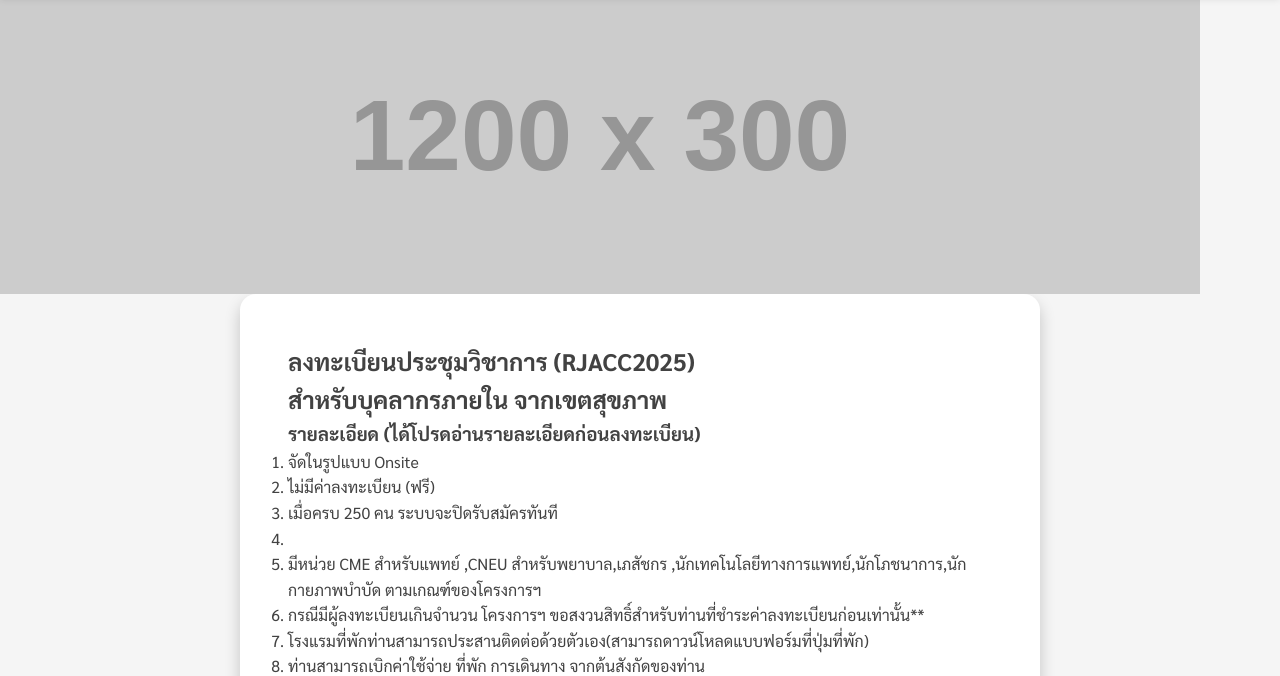
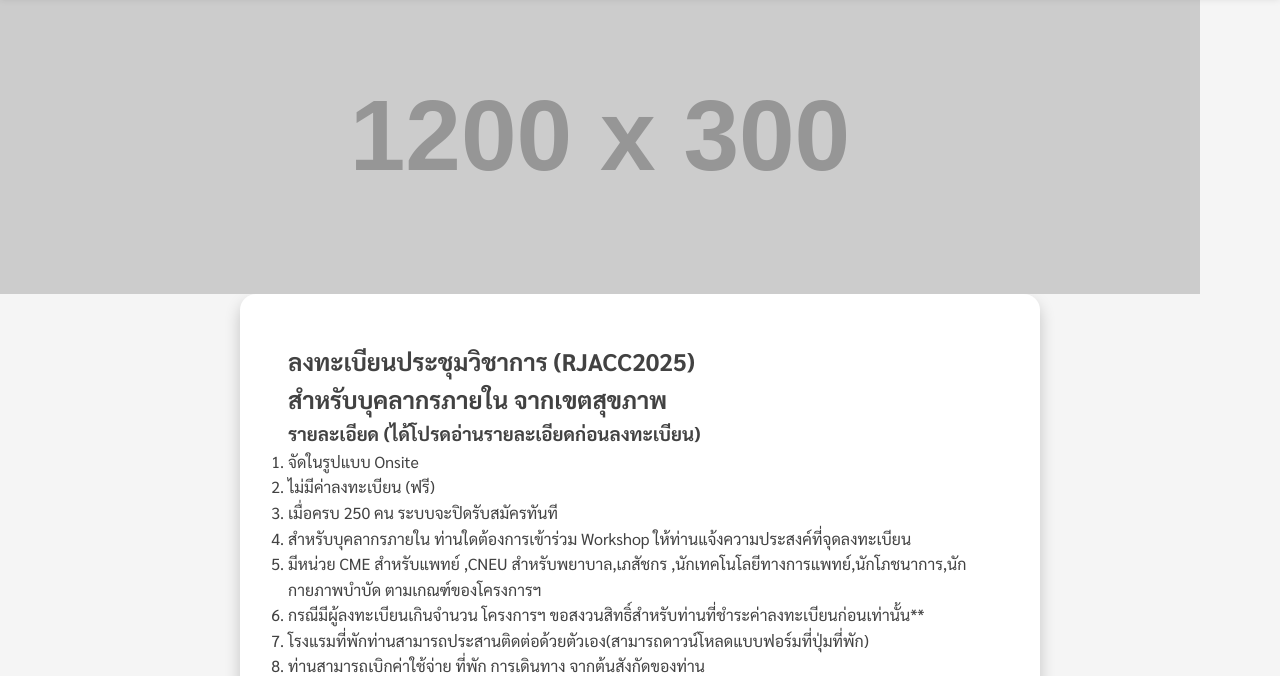
Before and after one commit to Cardio-RJ/regis, a plain HTML site: page registration-internal.html in a window 1280 px wide. Shown: the part 88-764 px from the top of the page. Drawn offline with Linux system fonts and the light colour scheme; files that its build step writes are made by us from their sources; placeholder pictures from the web are drawn by us; a script that the page names is missing; files whose address does not match are found by name.

Commit message:
Update registration-internal.html

```diff
--- a/registration-internal.html
+++ b/registration-internal.html
@@ -47,7 +47,7 @@
                         <li>จัดในรูปแบบ Onsite</li>
                         <li>ไม่มีค่าลงทะเบียน (ฟรี)</li>
                         <li>เมื่อครบ 250 คน ระบบจะปิดรับสมัครทันที</li>
-                        <li>
+                        <li>สำหรับบุคลากรภายใน ท่านใดต้องการเข้าร่วม Workshop ให้ท่านแจ้งความประสงค์ที่จุดลงทะเบียน</li>
                         <li>มีหน่วย CME สำหรับแพทย์ ,CNEU สำหรับพยาบาล,เภสัชกร ,นักเทคโนโลยีทางการแพทย์,นักโภชนาการ,นักกายภาพบำบัด ตามเกณฑ์ของโครงการฯ</li>
                         <li>กรณีมีผู้ลงทะเบียนเกินจำนวน โครงการฯ ขอสงวนสิทธิ์สำหรับท่านที่ชำระค่าลงทะเบียนก่อนเท่านั้น**</li>
                         <li>โรงแรมที่พักท่านสามารถประสานติดต่อด้วยตัวเอง(สามารถดาวน์โหลดแบบฟอร์มที่ปุ่มที่พัก)</li>
```
